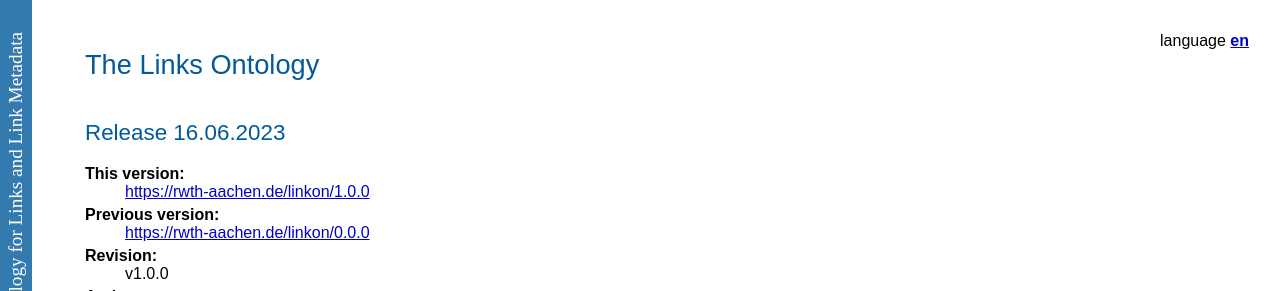
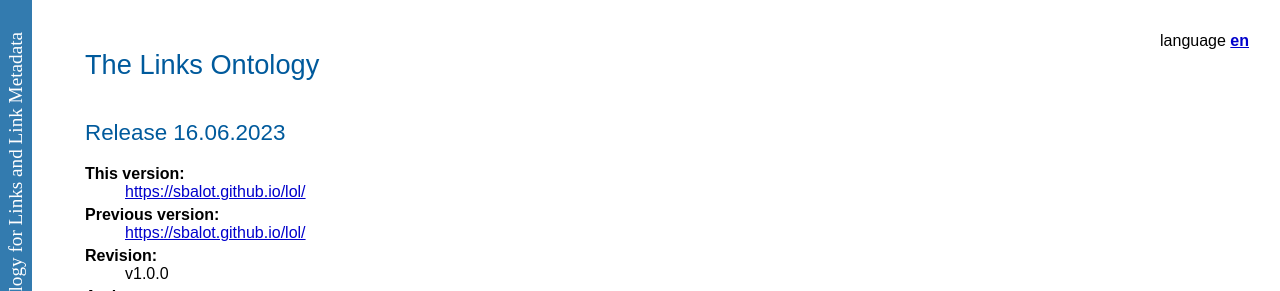
Before and after one commit to sbalot/lol, a plain HTML site: page index.html in a window 1280 px wide. Shown: the top 291 px of the page. Drawn offline with nearby package versions, Linux system fonts and the light colour scheme.

Commit message:
Add files via upload

```diff
--- a/index.html
+++ b/index.html
@@ -65,9 +65,9 @@ function loadTOC(){
 
 <dl>
 <dt>This version:</dt>
-<dd><a href="https://sbalot.github.io/lol/">https://rwth-aachen.de/linkon/1.0.0</a></dd>
+<dd><a href="https://sbalot.github.io/lol/">https://sbalot.github.io/lol/</a></dd>
 <dt>Previous version:</dt>
-<dd><a href="https://sbalot.github.io/lol/">https://rwth-aachen.de/linkon/0.0.0</a></dd>
+<dd><a href="https://sbalot.github.io/lol/">https://sbalot.github.io/lol/</a></dd>
 <dt>Revision:</dt>
 <dd>v1.0.0</dd>
 <dt>Authors:</dt>
```
